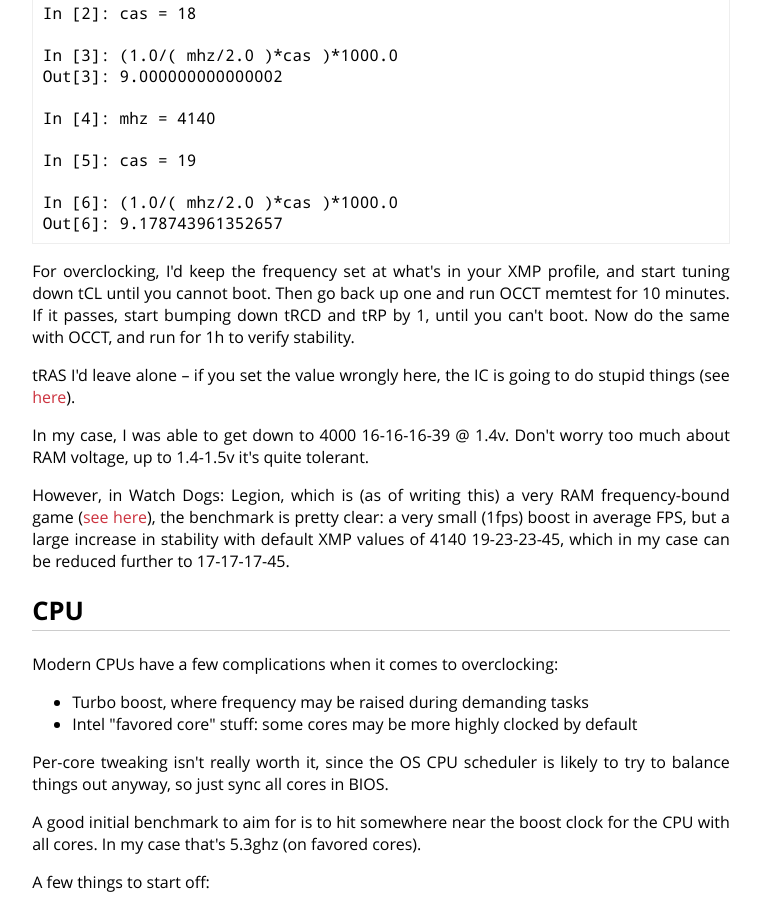
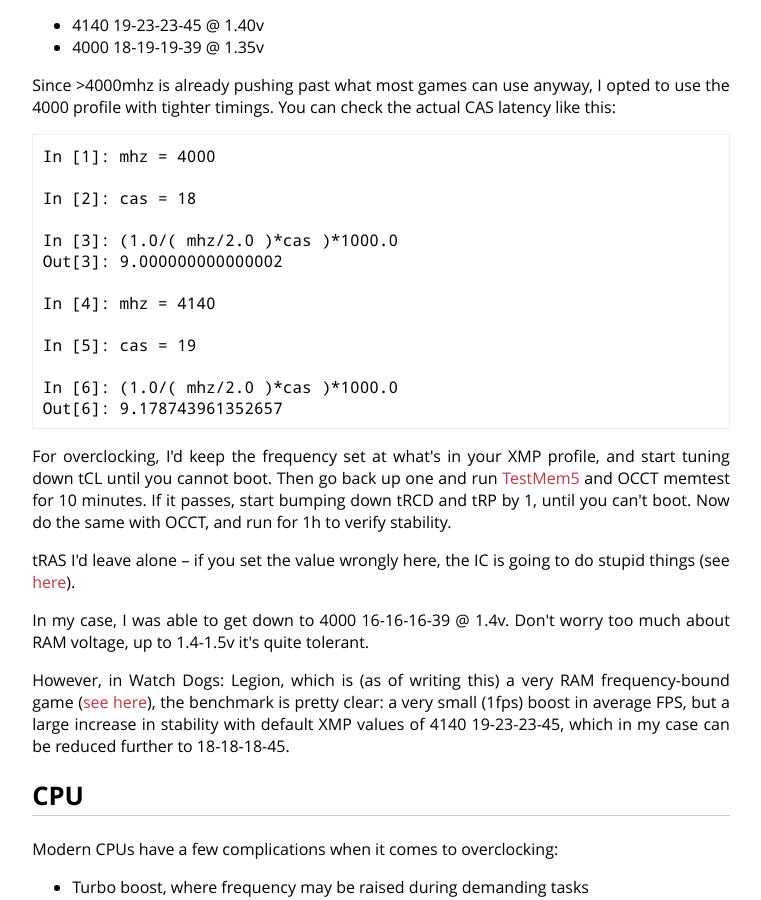
Before and after one commit to cdown/chrisdown.name, a Jekyll site: the page built from windows.md, in a window 1280 px wide and 900 px high, scrolled down 6482 px. Shown: the whole window, without its empty margins (259-1020 px from the left). Built offline with Jekyll 4.4.1, drawn with Linux system fonts in a browser that asks for light colours; some of the changed text lies outside the part shown.

Commit message:
overclock: New timings

```diff
--- a/windows.md
+++ b/windows.md
@@ -209,9 +217,10 @@ latency like this:
     Out[6]: 9.178743961352657
 
 For overclocking, I'd keep the frequency set at what's in your XMP profile, and
-start tuning down tCL until you cannot boot. Then go back up one and run OCCT
-memtest for 10 minutes. If it passes, start bumping down tRCD and tRP by 1,
-until you can't boot. Now do the same with OCCT, and run for 1h to verify
+start tuning down tCL until you cannot boot. Then go back up one and run
+[TestMem5](https://drive.google.com/file/d/175jXRSu6iVZYoXq6OaRrlcwUGP9KcbOW/view?usp=sharing)
+and OCCT memtest for 10 minutes. If it passes, start bumping down tRCD and tRP
+by 1, until you can't boot. Now do the same with OCCT, and run for 1h to verify
 stability.
 
 tRAS I'd leave alone -- if you set the value wrongly here, the IC is going to
@@ -226,7 +235,7 @@ frequency-bound game ([see
 here](https://www.dsogaming.com/pc-performance-analyses/watch-dogs-legion-can-finally-run-with-constant-60fps-on-high-end-cpus/)),
 the benchmark is pretty clear: a very small (1fps) boost in average FPS, but a
 large increase in stability with default XMP values of 4140 19-23-23-45, which
-in my case can be reduced further to 17-17-17-45.
+in my case can be reduced further to 18-18-18-45.
 
 ## CPU
 
```
Also changed, not shown: other parts of windows.md (+8 -0 lines).
